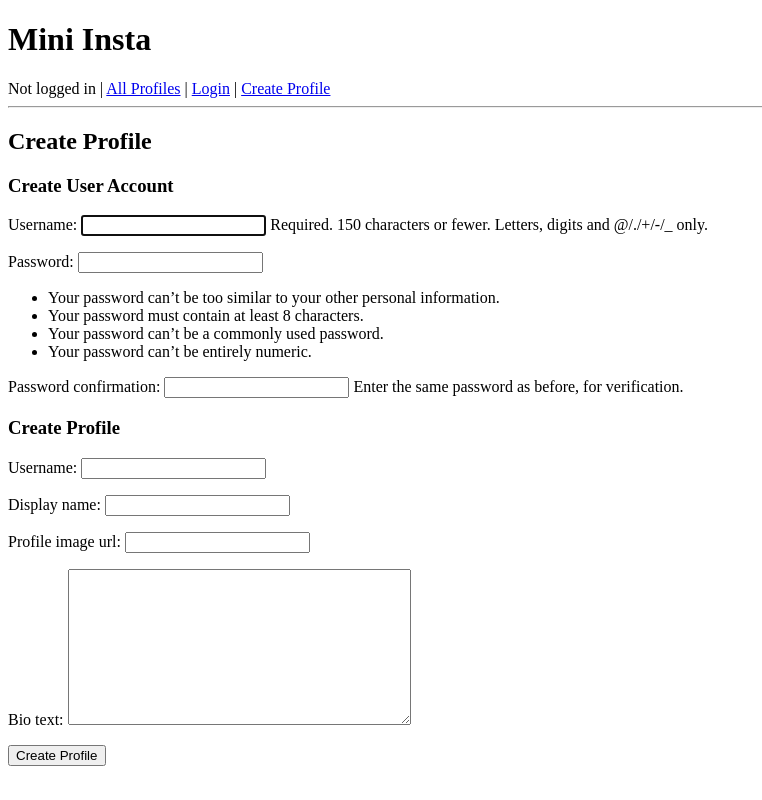
After one commit to jijingxianji/CS412-26Spring, a Django app: page /mini_insta/create_profile in a window 1280 px wide. The commit adds this page. Shown: the whole page, without its empty margins (0-762 px from the left). Run offline with Django 5.2, Linux system fonts and the light colour scheme.

Commit message:
Finish A6 mini_insta

```diff
--- a/cs412/settings.py
+++ b/cs412/settings.py
@@ -106,6 +106,9 @@ AUTH_PASSWORD_VALIDATORS = [
     },
 ]
 
+# Redirect to home URL after login (Default redirects to /accounts/profile/)
+LOGIN_REDIRECT_URL = "/mini_insta/profile"
+
 
 # Internationalization
 # https://docs.djangoproject.com/en/6.0/topics/i18n/
--- a/mini_insta/forms.py
+++ b/mini_insta/forms.py
@@ -12,3 +12,9 @@ class UpdateProfileForm(forms.ModelForm):
     class Meta:
         model = Profile
         fields = ["display_name", "profile_image_url", "bio_text"]
+
+
+class CreateProfileForm(forms.ModelForm):
+    class Meta:
+        model = Profile
+        fields = ["username", "display_name", "profile_image_url", "bio_text"]
--- a/mini_insta/templates/mini_insta/base.html
+++ b/mini_insta/templates/mini_insta/base.html
@@ -11,14 +11,24 @@
     <h1>Mini Insta</h1>
 
     <nav>
-      {% if profile %}
-        <a href="{% url 'show_feed' profile.pk %}">Home</a> |
-        <a href="{% url 'search' profile.pk %}">Search</a> |
-        <a href="{% url 'create_post' profile.pk %}">Create Post</a> |
-        <a href="{% url 'show_all_profiles' %}">All Profiles</a>
-      {% else %}
-        <a href="{% url 'show_all_profiles' %}">All Profiles</a>
-      {% endif %}
+      {% if request.user.is_authenticated %}
+        Logged in as {{ request.user.username }} |
+        <a href="{% url 'show_my_profile' %}">My Profile</a> |
+        <a href="{% url 'show_feed' %}">Home</a> |
+        <a href="{% url 'search' %}">Search</a> |
+        <a href="{% url 'create_post' %}">Create Post</a> |
+        <a href="{% url 'show_all_profiles' %}">All Profiles</a> |
+
+        <form method="post" action="{% url 'logout' %}" style="display:inline;">
+          {% csrf_token %}
+          <button type="submit">Logout</button>
+        </form>
+        {% else %}
+          Not logged in |
+          <a href="{% url 'show_all_profiles' %}">All Profiles</a> |
+          <a href="{% url 'login' %}">Login</a> |
+          <a href="{% url 'create_profile' %}">Create Profile</a>
+        {% endif %}
     </nav>
 
     <hr>
--- a/mini_insta/templates/mini_insta/create_post_form.html
+++ b/mini_insta/templates/mini_insta/create_post_form.html
@@ -5,7 +5,7 @@
 <h2>Create a Post for {{ profile.display_name }}</h2>
 
 <form method="POST"
-      action="{% url 'create_post' profile.pk %}"
+      action="{% url 'create_post' %}"
       enctype="multipart/form-data">
   {% csrf_token %}
   {{ form.as_p }}
@@ -16,6 +16,6 @@
   </p>
 
   <button type="submit">Submit</button>
-  <a href="{% url 'show_profile' profile.pk %}">Cancel</a>
+  <a href="{% url 'show_my_profile' %}">Cancel</a>
 </form>
 {% endblock %}
--- /dev/null
+++ b/mini_insta/templates/mini_insta/create_profile_form.html
@@ -0,0 +1,16 @@
+{% extends "mini_insta/base.html" %}
+{% block content %}
+<h2>Create Profile</h2>
+
+<form method="post">
+  {% csrf_token %}
+
+  <h3>Create User Account</h3>
+  {{ user_form.as_p }}
+
+  <h3>Create Profile</h3>
+  {{ form.as_p }}
+
+  <button type="submit">Create Profile</button>
+</form>
+{% endblock %}
--- a/mini_insta/templates/mini_insta/search.html
+++ b/mini_insta/templates/mini_insta/search.html
@@ -2,9 +2,9 @@
 {% block content %}
 <h2>Search</h2>
 
-<form method="GET" action="{% url 'search' profile.pk %}">
+<form method="GET" action="{% url 'search' %}">
   <input type="text" name="q" placeholder="Search..." />
   <button type="submit">Search</button>
-  <a href="{% url 'show_profile' profile.pk %}">Cancel</a>
+  <a href="{% url 'show_my_profile' %}">Cancel</a>
 </form>
 {% endblock %}
--- a/mini_insta/urls.py
+++ b/mini_insta/urls.py
@@ -1,19 +1,61 @@
 
 
-from django.urls import path
-from .views import ProfileListView, ProfileDetailView, PostDetailView, CreatePostView, UpdateProfileView, UpdatePostView
-from .views import DeletePostView, ShowFollowersDetailView, ShowFollowingDetailView, PostFeedListView, SearchView
+from django.urls import path, reverse_lazy
+from django.contrib.auth import views as auth_views
+from .views import (
+    ProfileListView,
+    ProfileDetailView,
+    PostDetailView,
+    CreatePostView,
+    UpdateProfileView,
+    UpdatePostView,
+    DeletePostView,
+    ShowFollowersDetailView,
+    ShowFollowingDetailView,
+    PostFeedListView,
+    SearchView,
+    MyProfileDetailView,
+    CreateProfileView,
+    FollowProfileView,
+    DeleteFollowProfileView,
+    LikePostView,
+    DeleteLikePostView,
+)
 
 urlpatterns = [
     path("", ProfileListView.as_view(), name="show_all_profiles"),
+
+    path("profile", MyProfileDetailView.as_view(), name="show_my_profile"),
     path("profile/<int:pk>", ProfileDetailView.as_view(), name="show_profile"),
+
     path("post/<int:pk>", PostDetailView.as_view(), name="show_post"),
-    path("profile/<int:pk>/create_post", CreatePostView.as_view(), name="create_post"),
-    path("profile/<int:pk>/update", UpdateProfileView.as_view(), name="update_profile"),
     path("post/<int:pk>/update", UpdatePostView.as_view(), name="update_post"),
     path("post/<int:pk>/delete", DeletePostView.as_view(), name="delete_post"),
+
+    path("profile/create_post", CreatePostView.as_view(), name="create_post"),
+    path("profile/update", UpdateProfileView.as_view(), name="update_profile"),
+    path("profile/feed", PostFeedListView.as_view(), name="show_feed"),
+    path("profile/search", SearchView.as_view(), name="search"),
+
     path("profile/<int:pk>/followers", ShowFollowersDetailView.as_view(), name="show_followers"),
     path("profile/<int:pk>/following", ShowFollowingDetailView.as_view(), name="show_following"),
-    path("profile/<int:pk>/feed", PostFeedListView.as_view(), name="show_feed"),
-    path("profile/<int:pk>/search", SearchView.as_view(), name="search"),
+
+    path(
+        "login", auth_views.LoginView.as_view(
+            template_name="mini_insta/login.html",
+            next_page="/mini_insta/profile",
+        ),
+        name="login",
+    ),
+    path("logout", auth_views.LogoutView.as_view(
+        next_page=reverse_lazy("show_all_profiles")
+    ), name="logout"),
+
+    path("create_profile", CreateProfileView.as_view(), name="create_profile"),
+
+    path("profile/<int:pk>/follow", FollowProfileView.as_view(), name="follow_profile"),
+    path("profile/<int:pk>/delete_follow", DeleteFollowProfileView.as_view(), name="delete_follow_profile"),
+    path("post/<int:pk>/like", LikePostView.as_view(), name="like_post"),
+    path("post/<int:pk>/delete_like", DeleteLikePostView.as_view(), name="delete_like_post"),
+
 ]
--- a/mini_insta/views.py
+++ b/mini_insta/views.py
@@ -3,12 +3,35 @@
 # Create your views here.
 
 # generic ListView : will automatically complete the routine work of "checking all records → passing to the template"
+from django.views import View
 from django.views.generic import ListView, DetailView, CreateView, UpdateView, DeleteView
-from .models import Profile, Post, Photo
-from .forms import CreatePostForm, UpdateProfileForm
+from .models import Profile, Post, Photo, Follow, Like
+from .forms import CreatePostForm, UpdateProfileForm, CreateProfileForm
+
 from django.urls import reverse
-from django.shortcuts import render
+from django.shortcuts import render, redirect, get_object_or_404
+# A6
+from django.contrib.auth.mixins import LoginRequiredMixin
+from django.core.exceptions import PermissionDenied
+from django.contrib.auth.forms import UserCreationForm
+from django.contrib.auth import login
+from datetime import date
 
+
+# A6: new mixins for login required and owner only access control
+class MiniInstaLoginRequiredMixin(LoginRequiredMixin):
+    def get_login_url(self):
+        return reverse("login")
+
+    def get_user_profile(self):
+        return Profile.objects.get(user=self.request.user)
+
+class OwnerOnlyPostMixin(MiniInstaLoginRequiredMixin):
+    def get_object(self, queryset=None):
+        obj = super().get_object(queryset)
+        if obj.profile.user != self.request.user:
+            raise PermissionDenied
+        return obj
 
 class ProfileListView(ListView):
     model = Profile
@@ -21,28 +44,43 @@ class ProfileDetailView(DetailView):
     template_name = "mini_insta/show_profile.html"
     context_object_name = "profile"
 
+    def get_context_data(self, **kwargs):
+        context = super().get_context_data(**kwargs)
+        if self.request.user.is_authenticated:
+            my_profile = Profile.objects.get(user=self.request.user)
+            context["my_profile"] = my_profile
+            context["is_following"] = my_profile.is_following(self.object)
+        return context
+
 class PostDetailView(DetailView):
     model = Post
     template_name = "mini_insta/show_post.html"
     context_object_name = "post"
 
+    def get_context_data(self, **kwargs):
+        context = super().get_context_data(**kwargs)
+        if self.request.user.is_authenticated:
+            my_profile = Profile.objects.get(user=self.request.user)
+            context["my_profile"] = my_profile
+            context["is_liked"] = self.object.is_liked_by(my_profile)
+        return context
 
-class CreatePostView(CreateView):
+
+# A6: new mixin for login required access control, and refactor CreatePostView to use the mixin
+class CreatePostView(MiniInstaLoginRequiredMixin, CreateView):
     model = Post
     form_class = CreatePostForm
     template_name = "mini_insta/create_post_form.html"
 
     def get_context_data(self, **kwargs):
         context = super().get_context_data(**kwargs)
-        profile = Profile.objects.get(pk=self.kwargs["pk"])
-        context["profile"] = profile
+        context["profile"] = self.get_user_profile()
         return context
 
     def form_valid(self, form):
-        profile = Profile.objects.get(pk=self.kwargs["pk"])
-        form.instance.profile = profile
+        form.instance.profile = self.get_user_profile()
 
-        response = super().form_valid(form)  # saves Post first
+        response = super().form_valid(form)
 
         files = self.request.FILES.getlist("files")
         for f in files:
@@ -50,19 +88,23 @@ class CreatePostView(CreateView):
 
         return response
 
-
-class UpdateProfileView(UpdateView):
+# A6: new view for updating profile, which requires login and owner-only access control
+class UpdateProfileView(MiniInstaLoginRequiredMixin, UpdateView):
     model = Profile
     form_class = UpdateProfileForm
     template_name = "mini_insta/update_profile_form.html"
 
+    def get_object(self, queryset=None):
+        return self.get_user_profile()
+
     def get_context_data(self, **kwargs):
         context = super().get_context_data(**kwargs)
-        context["profile"] = self.object  # let base.html know which profile is being updated
+        context["profile"] = self.object
         return context
 
 
-class UpdatePostView(UpdateView):
+class UpdatePostView(OwnerOnlyPostMixin, UpdateView):
+    # only allow updating post if the current user is the owner of the post
     model = Post
     fields = ["caption"]  # only allow updating caption, not profile
     template_name = "mini_insta/update_post_form.html"
@@ -73,7 +115,8 @@ class UpdatePostView(UpdateView):
         return context
 
 
-class DeletePostView(DeleteView):
+class DeletePostView(OwnerOnlyPostMixin, DeleteView):
+    # only allow deleting post if the current user is the owner of the post
     model = Post
     template_name = "mini_insta/delete_post_form.html"
 
@@ -95,13 +138,14 @@ class ShowFollowingDetailView(DetailView):
     template_name = "mini_insta/show_following.html"
 
 # A5: new view for showing post feed
-class PostFeedListView(ListView):
+class PostFeedListView(MiniInstaLoginRequiredMixin, ListView):
+    # only allow showing post feed if the user is logged in
     model = Post
     template_name = "mini_insta/show_feed.html"
     context_object_name = "posts"
 
     def get_queryset(self):
-        self.profile = Profile.objects.get(pk=self.kwargs["pk"])
+        self.profile = self.get_user_profile()
         return self.profile.get_post_feed()
 
     def get_context_data(self, **kwargs):
@@ -110,13 +154,14 @@ class PostFeedListView(ListView):
         return context
 
 # A5: new view for search results
-class SearchView(ListView):
+class SearchView(MiniInstaLoginRequiredMixin, ListView):
+    # only allow showing search results if the user is logged in
     model = Post
     template_name = "mini_insta/search_results.html"
     context_object_name = "posts"
 
     def dispatch(self, request, *args, **kwargs):
-        self.profile = Profile.objects.get(pk=self.kwargs["pk"])
+        self.profile = self.get_user_profile()
         self.q = request.GET.get("q", "").strip()
 
         if not self.q:
@@ -130,9 +175,108 @@ class SearchView(ListView):
         context = super().get_context_data(**kwargs)
         context["profile"] = self.profile
         context["q"] = self.q
-        context["profiles"] = Profile.objects.filter(
-            username__icontains=self.q
-        ) | Profile.objects.filter(
-            display_name__icontains=self.q
+        context["profiles"] = (
+            Profile.objects.filter(username__icontains=self.q)
+            | Profile.objects.filter(display_name__icontains=self.q)
         )
         return context
+
+
+# A6: new views for showing own profile and updating own profile, which require login and owner-only access control
+class MyProfileDetailView(MiniInstaLoginRequiredMixin, DetailView):
+    model = Profile
+    template_name = "mini_insta/show_profile.html"
+    context_object_name = "profile"
+
+    def get_object(self, queryset=None):
+        return self.get_user_profile()
+
+    def get_context_data(self, **kwargs):
+        context = super().get_context_data(**kwargs)
+        context["my_profile"] = self.object
+        context["is_following"] = False
+        return context
+
+
+# A6: new view for creating profile, which also creates a new user account and logs in the user after successful creation
+class CreateProfileView(CreateView):
+    model = Profile
+    form_class = CreateProfileForm
+    template_name = "mini_insta/create_profile_form.html"
+
+    def get_context_data(self, **kwargs):
+        context = super().get_context_data(**kwargs)
+        context["user_form"] = UserCreationForm()
+        return context
+
+    def form_valid(self, form):
+        user_form = UserCreationForm(self.request.POST)
+
+        if not user_form.is_valid():
+            return self.render_to_response(
+                self.get_context_data(form=form, user_form=user_form)
+            )
+
+        new_user = user_form.save()
+        login(self.request, new_user)
+
+        form.instance.user = new_user
+        form.instance.join_date = date.today()
+
+        return super().form_valid(form)
+
+
+class FollowProfileView(MiniInstaLoginRequiredMixin, View):
+    def post(self, request, *args, **kwargs):
+        target_profile = get_object_or_404(Profile, pk=self.kwargs["pk"])
+        my_profile = self.get_user_profile()
+
+        if target_profile == my_profile:
+            raise PermissionDenied
+
+        Follow.objects.get_or_create(
+            profile=target_profile,
+            follower_profile=my_profile,
+        )
+        return redirect("show_profile", pk=target_profile.pk)
+
+
+class DeleteFollowProfileView(MiniInstaLoginRequiredMixin, View):
+    def post(self, request, *args, **kwargs):
+        target_profile = get_object_or_404(Profile, pk=self.kwargs["pk"])
+        my_profile = self.get_user_profile()
+
+        Follow.objects.filter(
+            profile=target_profile,
+            follower_profile=my_profile,
+        ).delete()
+
+        return redirect("show_profile", pk=target_profile.pk)
+
+# A6: new views for liking and unliking post, which require login but not owner-only access control (users can like/unlike any post, just not their own posts)
+class LikePostView(MiniInstaLoginRequiredMixin, View):
+    def post(self, request, *args, **kwargs):
+        post_obj = get_object_or_404(Post, pk=self.kwargs["pk"])
+        my_profile = self.get_user_profile()
+
+        if post_obj.profile == my_profile:
+            raise PermissionDenied
+
+        Like.objects.get_or_create(
+            post=post_obj,
+            profile=my_profile,
+        )
+        return redirect("show_post", pk=post_obj.pk)
+
+# A6: new view for unliking post
+class DeleteLikePostView(MiniInstaLoginRequiredMixin, View):
+    def post(self, request, *args, **kwargs):
+        post_obj = get_object_or_404(Post, pk=self.kwargs["pk"])
+        my_profile = self.get_user_profile()
+
+        Like.objects.filter(
+            post=post_obj,
+            profile=my_profile,
+        ).delete()
+
+        return redirect("show_post", pk=post_obj.pk)
```
Also changed, not shown: mini_insta/models.py (+21 -0 lines), mini_insta/templates/mini_insta/login.html (added, +15 -0 lines), mini_insta/templates/mini_insta/show_post.html (+24 -10 lines), mini_insta/templates/mini_insta/show_profile.html (+24 -8 lines), db.sqlite3, mini_insta/migrations/0005_profile_user.py (added), mini_insta/migrations/0006_like_profile.py (added).
